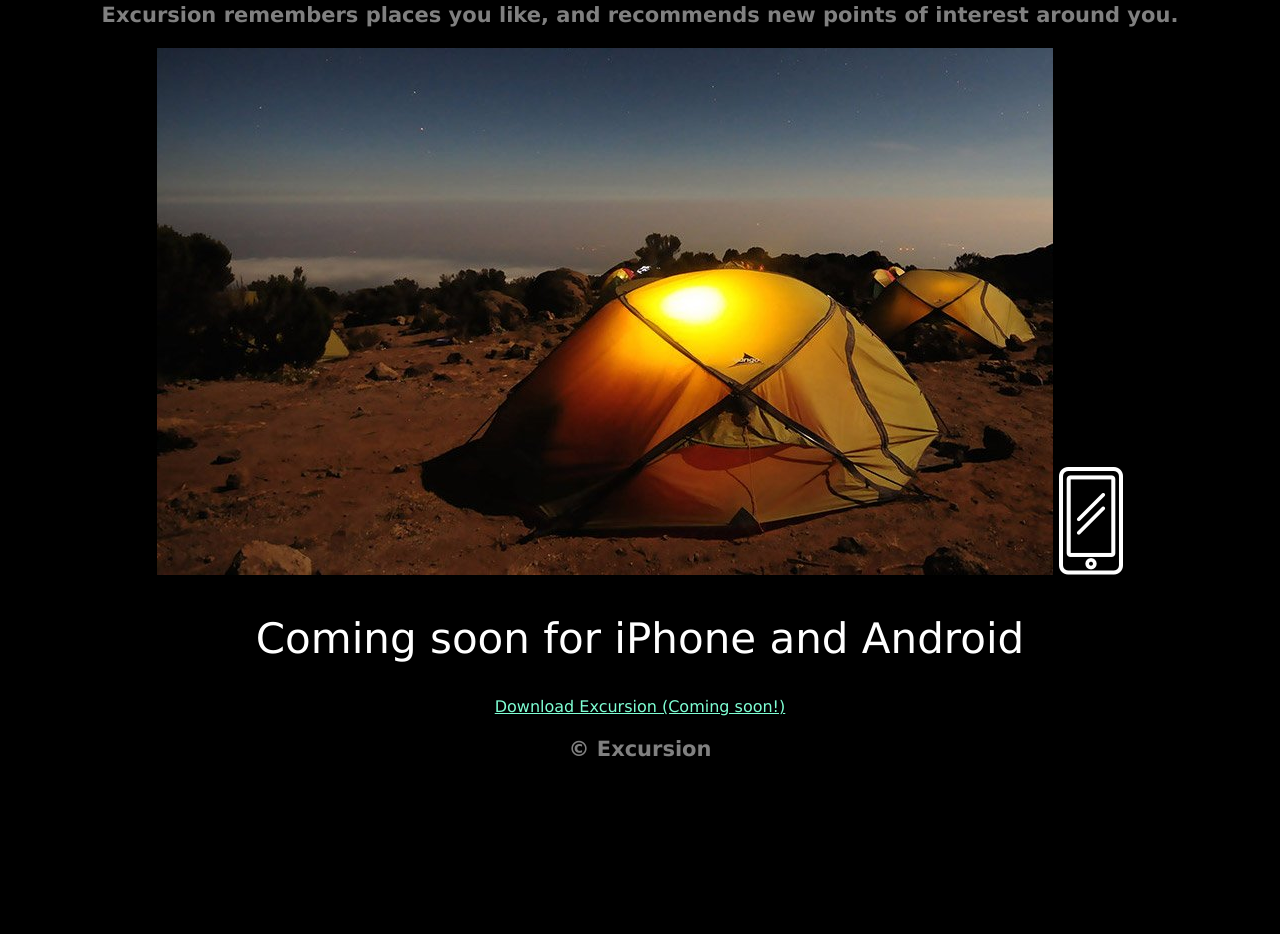
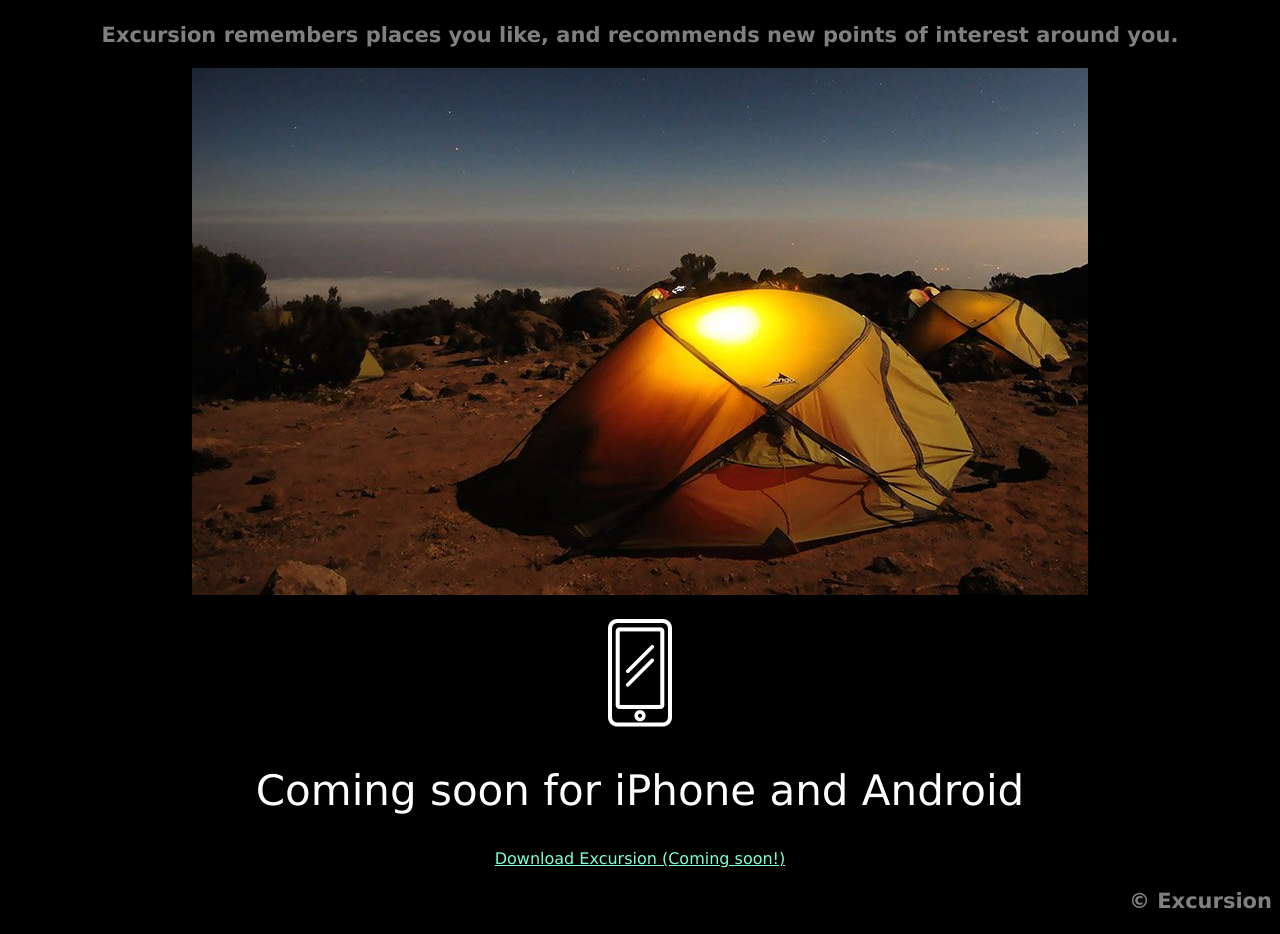
Before and after one commit to moras98/excursion, a plain HTML site: page index.html in a window 1280 px wide. Shown: the part 414-1348 px from the top of the page. Before the commit the page ends 1196 px from the top, so only its background shows below. Drawn offline with Linux system fonts and the light colour scheme.

Commit message:
Last style edit

```diff
--- a/css/style.css
+++ b/css/style.css
@@ -6,6 +6,10 @@
 body {
     background-color: black;
     text-align: center;
+}
+
+section {
+    margin-top: 20px;
 }
 
 h1 {
@@ -26,7 +30,13 @@ h3 {
     color: gray;
 }
 
+
+
 .download-link {
     color: aquamarine;
     font-size: 16px;
 }
+
+#copyright {
+    text-align: right;
+}
--- a/index.html
+++ b/index.html
@@ -12,20 +12,23 @@
         </header>
 
         <section>
-            <video autoplay>
-                <source src="resources/videos/stock-video.mp4">
+            <video  autoplay muted>
+                <source src="resources/videos/stock-video.mp4" type="video/mp4">
                 Your browser does not support this video
             </video>
             <h2>Your personal travel guide</h2>
             <h3>Excursion remembers places you like, and recommends new points of interest around you.</h3>
             <img src="resources/images/landscape-image.jpg" alt="">
+        </section>
+
+        <section>
             <img src="resources/images/phone-icon.png" alt="">
             <h2>Coming soon for iPhone and Android</h2>
             <a href="" class="download-link">Download Excursion (Coming soon!)</a>
         </section>
 
         <footer>
-            <h3>© Excursion</h3>
+            <h3 id="copyright">© Excursion</h3>
         </footer>
     </body>
 </html>
```
